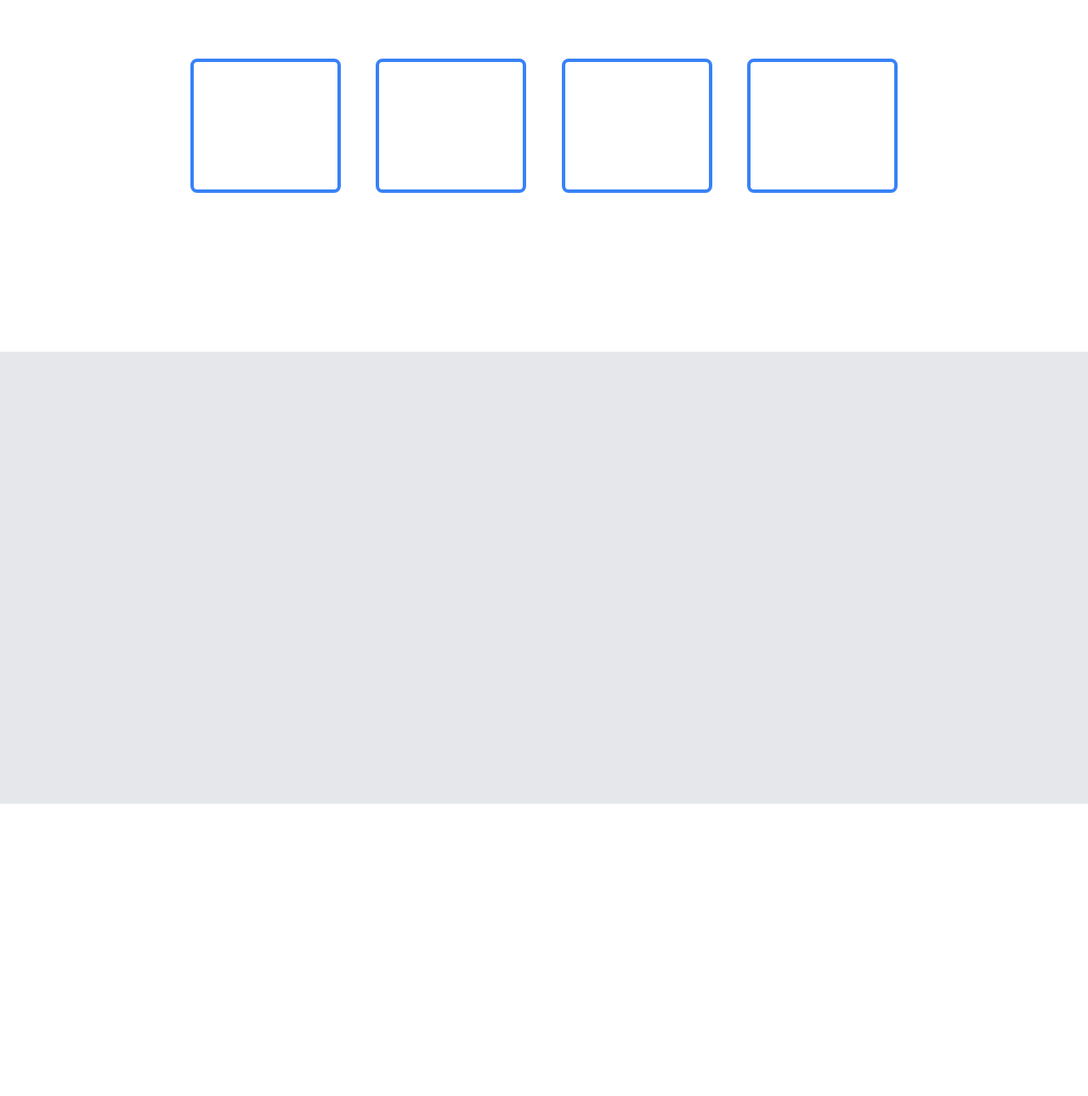
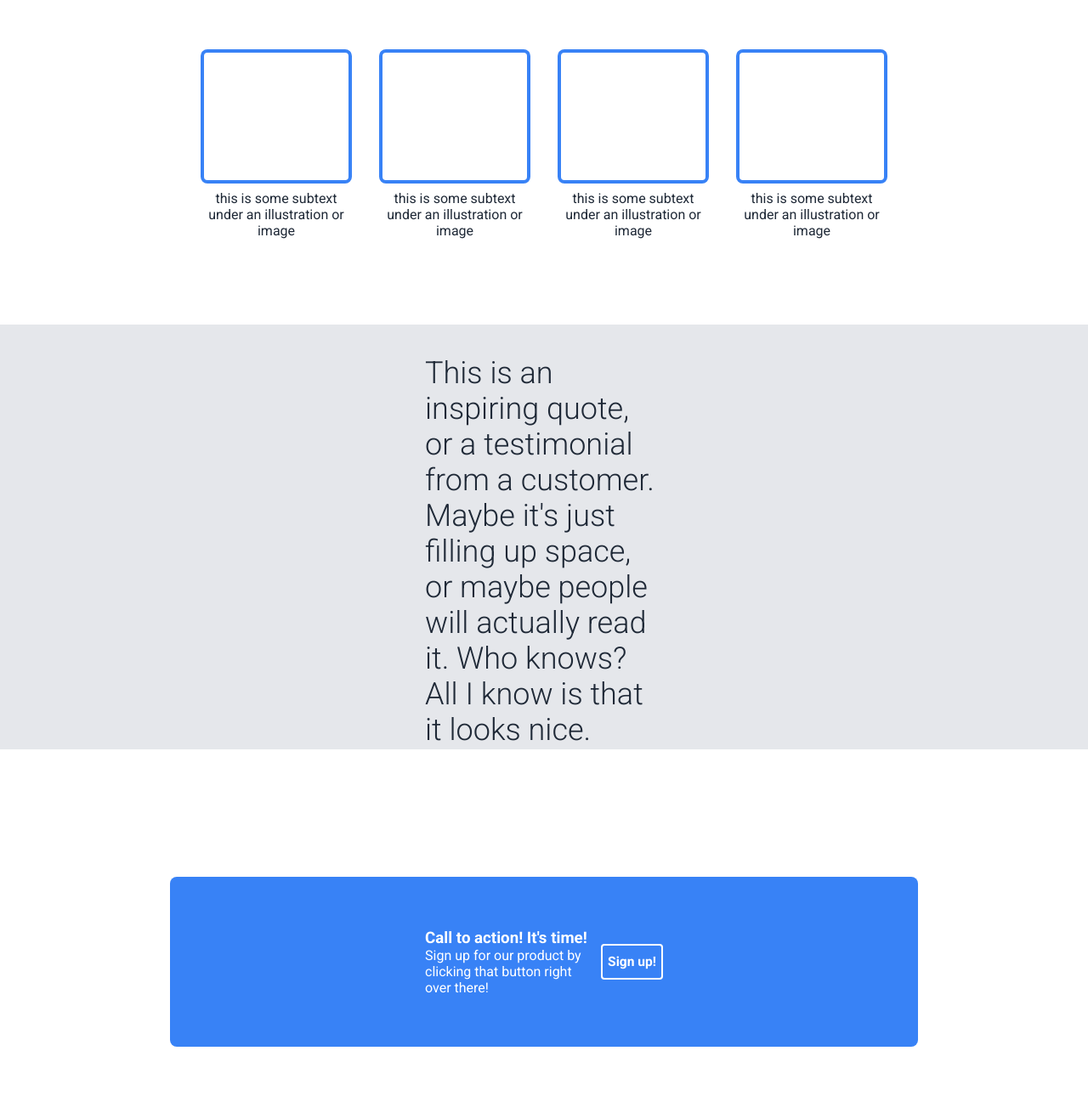
Before and after one commit to BurgerMan90001/landing-page, a plain HTML site: page index.html in a window 1280 px wide. Shown: the part 701-1991 px from the top of the page at 85% size. Drawn offline with Linux system fonts and the light colour scheme.

Commit message:
fix random information, call to action, and quote sections.

```diff
--- a/assets/base.css
+++ b/assets/base.css
@@ -1,6 +1,6 @@
 :root {
   --navy-blue: #1f2937;
-  --light-blue: #3882F6;
+  --light-blue: #3882f6;
 }
 ul {
   list-style-type: none;
@@ -8,3 +8,9 @@ ul {
 a {
   text-decoration: none;
 }
+h2,
+h3,
+h4 {
+  margin: 0;
+  padding: 0;
+}
--- a/assets/main.css
+++ b/assets/main.css
@@ -3,9 +3,8 @@
 .hero-section {
   display: flex;
 
+  justify-content: space-between;
   align-items: center;
-
-  justify-content: space-around;
 
   color: white;
   background-color: var(--navy-blue);
@@ -16,27 +15,43 @@ header {
   padding: 16px;
   background-color: var(--navy-blue);
 }
-.random-info-section {
+
+.info-section {
   display: flex;
   background-color: white;
 
-  padding: 16px;
+  flex-direction: column;
+
+  justify-content: space-evenly;
 }
-.info-image-container {
+
+.info-container {
   display: flex;
   justify-content: space-around;
   align-items: center;
 
-  margin: auto;
+  margin: 0 auto;
   gap: 5%;
 }
-.info-image {
+
+.info .info-image {
   border: 4px solid var(--light-blue);
   border-radius: 8px;
+  width: 100%;
+  height: 150px;
+}
+.info-container .info {
+  display: flex;
+  align-items: center;
+  flex-direction: column;
 
-  height: 150px;
+  gap: 8px;
+
+  height: 250px;
   width: 200px;
   flex: auto;
+
+  text-align: center;
 }
 footer {
   height: 50px;
@@ -45,7 +60,7 @@ footer {
   text-align: center;
 }
 .hero-message-container {
-  text-align: center;
+  margin-left: 100px;
   flex: auto;
 }
 .image-placeholder-container {
@@ -66,6 +81,54 @@ footer {
   display: flex;
   background-color: white;
 }
+
+button {
+  background-color: var(--light-blue);
+  color: white;
+  border: 2px solid white;
+  border-radius: 4px;
+  font-family: "Roboto", "Times New Roman", Times, serif;
+
+  width: 150px;
+  padding: 10px 0;
+}
+h4 {
+  font-weight: normal;
+}
+.call-to-action-container {
+  background-color: var(--light-blue);
+  border-radius: 8px;
+
+  height: 200px;
+
+  flex: auto;
+
+  display: flex;
+  margin: auto 200px;
+
+  font-weight: normal;
+}
+
+.info-text {
+  margin-right: auto;
+}
+.info-image-subtext {
+  color: #1f2937;
+}
+.info-header {
+  color: #1f2937;
+  font-weight: 900;
+  text-align: center;
+}
+
+.call-to-action-container .info {
+  display: flex;
+  align-items: center;
+
+  margin: 0 300px;
+  width: 100%;
+}
+
 section {
   height: 500px;
 }
@@ -78,11 +141,26 @@ a {
   color: white;
 }
 .quote-section {
+  display: flex;
+
   background-color: #e5e7eb;
+}
+.quote-section .quote {
+  display: flex;
+  flex-direction: column;
 
-  padding: 16px;
+  justify-content: space-evenly;
+  margin: auto 500px;
+
+  color: #1f2937;
+  font-weight: 300;
+  font-size: 36px;
 }
-
+.quote h4 {
+  font-weight: bold;
+  font-size: 20px;
+  text-align: end;
+}
 .header-logo {
   margin-right: auto;
 }
--- a/index.html
+++ b/index.html
@@ -29,24 +29,68 @@
       <section class="hero-section">
         <div class="hero-message-container">
           <h1 class="hero-message">This website is awesome</h1>
-          <p>Some subtext hello</p>
+          <p>
+            This website has some subtext that goes here under the main title.
+            It's smaller font and the color is lower contrast.
+          </p>
         </div>
         <div class="image-placeholder-container">
           <div class="image-placeholder flex-center">this is a placeholder</div>
         </div>
       </section>
-      <section class="random-info-section">
-        <div class="info-image-container">
-          <div class="info-image"></div>
-          <div class="info-image"></div>
-          <div class="info-image"></div>
-          <div class="info-image"></div>
+      <section class="info-section">
+        <h2 class="info-header">Some random information.</h2>
+        <div class="info-container">
+          <div class="info">
+            <div class="info-image"></div>
+            <div class="info-image-subtext">
+              this is some subtext under an illustration or image
+            </div>
+          </div>
+          <div class="info">
+            <div class="info-image"></div>
+            <div class="info-image-subtext">
+              this is some subtext under an illustration or image
+            </div>
+          </div>
+          <div class="info">
+            <div class="info-image"></div>
+            <div class="info-image-subtext">
+              this is some subtext under an illustration or image
+            </div>
+          </div>
+          <div class="info">
+            <div class="info-image"></div>
+            <div class="info-image-subtext">
+              this is some subtext under an illustration or image
+            </div>
+          </div>
         </div>
       </section>
       <section class="quote-section">
-        <div class="quote"></div>
+        <div class="quote">
+          <p>
+            This is an inspiring quote, or a testimonial from a customer. Maybe
+            it's just filling up space, or maybe people will actually read it.
+            Who knows? All I know is that it looks nice.
+          </p>
+          <h4>-Anonymous</h4>
+        </div>
       </section>
-      <section class="call-to-action-section"></section>
+      <section class="call-to-action-section">
+        <div class="call-to-action-container">
+          <div class="info">
+            <div class="info-text">
+              <h3>Call to action! It's time!</h3>
+              <h4>
+                Sign up for our product by clicking that button right over
+                there!
+              </h4>
+            </div>
+            <button class="call-to-action-button"><h3>Sign up!</h3></button>
+          </div>
+        </div>
+      </section>
       <footer><p class="footer-text">Some text</p></footer>
     </div>
   </body>
```
